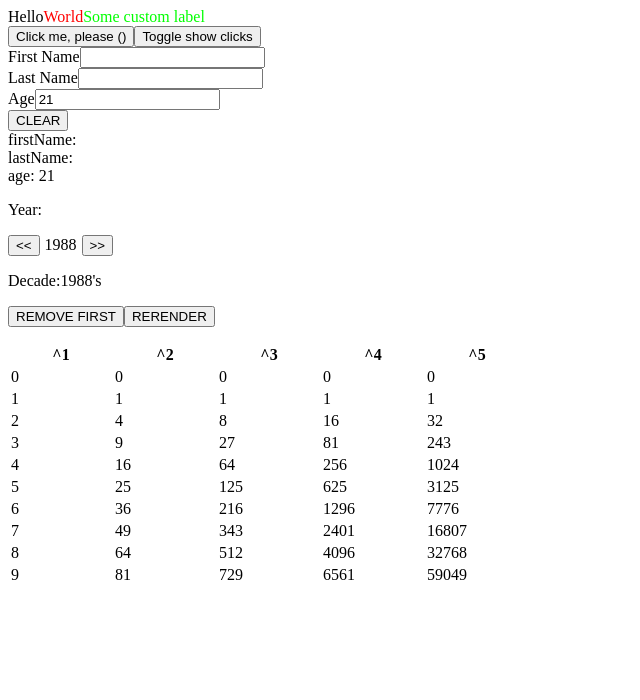
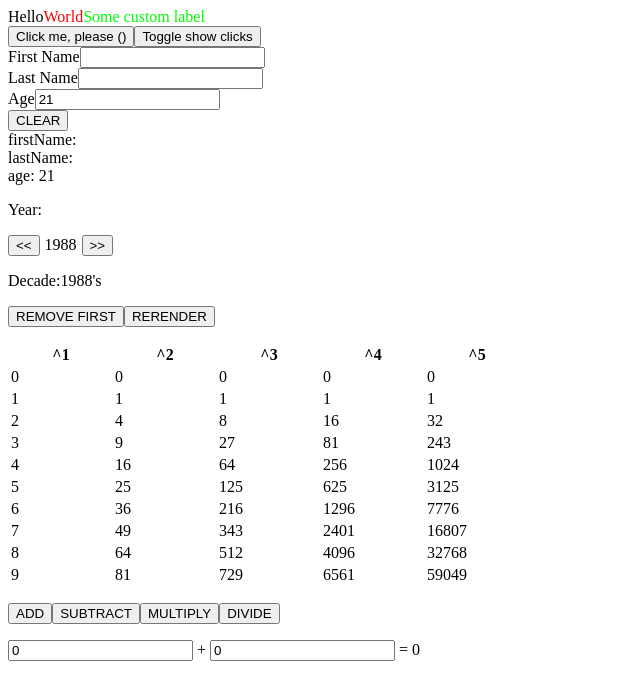
Before and after one commit to Korobkina-Tetiana/learn-react-hools, a React (Create React App) app: page / in a window 1280 px wide. Shown: the top 700 px of the page, without its empty margins (0-640 px from the left). Built offline with nearby package versions, Linux system fonts and the light colour scheme.

Commit message:
storing functions in useState

```diff
--- /dev/null
+++ b/src/Chapter-5.js
@@ -0,0 +1,45 @@
+import { useState } from 'react';
+
+const add = (a, b) => a + b;
+const subtract = (a, b) => a - b;
+const multiply = (a, b) => a * b;
+const divide = (a, b) => a / b;
+
+
+const onChange = (setter) => {
+    return (event) => {
+        const { value } = event.target;
+        setter( value ? parseFloat(value) : 0 );
+    };
+}
+
+export function Calculator() {
+    const [a, setA] = useState(0);
+    const [b, setB] = useState(0);
+    const [action, setAction] = useState(() => add);
+    const [sign, setSign] = useState('+');
+
+    const applyAction = (fn, fnSign) => {
+        return () => {
+            setAction(() => fn);
+            setSign(fnSign);
+        };
+    };
+
+    return (
+        <>
+        <p>
+            <button onClick={applyAction(add, '+')}>ADD</button>
+            <button onClick={applyAction(subtract, '-')}>SUBTRACT</button>
+            <button onClick={applyAction(multiply, '*')}>MULTIPLY</button>
+            <button onClick={applyAction(divide, '/')}>DIVIDE</button>
+        </p>
+        <p>
+            <input type='number' value={a} onChange={onChange(setA)} />
+            <span> {sign} </span>
+            <input type='number' value={b} onChange={onChange(setB)} />
+            <span> = { action ? action(a, b) : '' } </span>
+        </p>
+        </>
+    );
+}
--- a/src/index.js
+++ b/src/index.js
@@ -4,7 +4,8 @@ import { HelloWorld } from './HelloWorld';
 import { Clicker } from './Chapter-1';
 import { FormExample } from './Chapter-2';
 import { Example } from './Chapter-3';
-import { Estimation } from './Chapter-4'
+import { Estimation } from './Chapter-4';
+import { Calculator } from './Chapter-5'
 
 const RED = '#F00';
 
@@ -16,5 +17,6 @@ root.render(
     <FormExample />
     <Example />
     <Estimation />
+    <Calculator />
   </React.StrictMode>
 );
```
